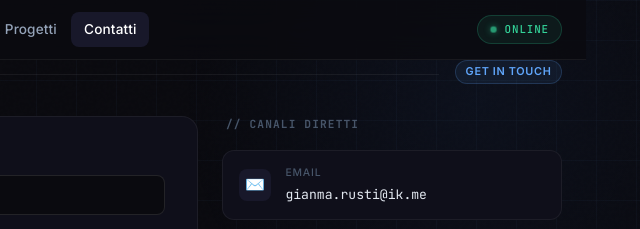
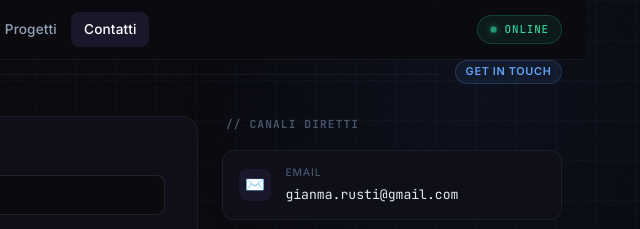
Before and after one commit to codertracker/cyberstudent, a website: page pages/contact.html in a window 1280 px wide. Shown: the top 229 px of the page, 604-1244 px from the left. Drawn offline with Linux system fonts and the light colour scheme; no server answers.

Commit message:
Add files via upload
Updated

```diff
--- a/pages/contact.html
+++ b/pages/contact.html
@@ -79,11 +79,11 @@
         <!-- INFO LATERALE -->
         <div class="contact-info">
           <p class="contact-info-title">// Canali diretti</p>
-          <a href="mailto:gianma.rusti@ik.me" class="info-item" id="info-email">
+          <a href="mailto:gianma.rusti@gmail.com" class="info-item" id="info-email">
             <span class="info-icon">✉️</span>
             <span class="info-text">
               <span class="info-label">Email</span>
-              <span class="info-value">gianma.rusti@ik.me</span>
+              <span class="info-value">gianma.rusti@gmail.com</span>
             </span>
           </a>
           <a href="https://t.me/Giamma90_96" class="info-item" target="_blank" rel="noopener" id="info-telegram">
```
